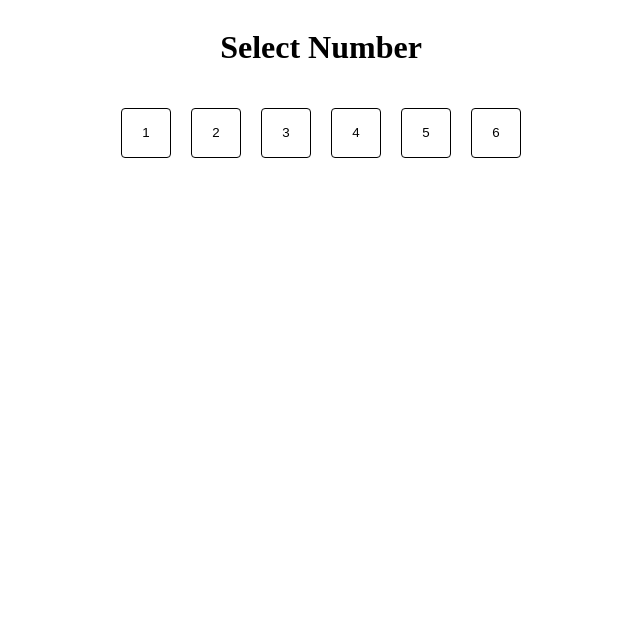
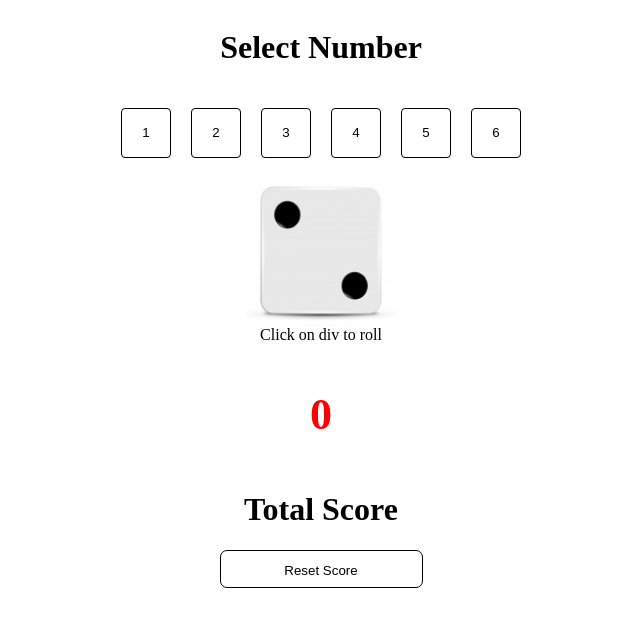
Before and after one commit to xdrahulagrawal/dice-game, a React (Create React App) app: page / in a window 1280 px wide. Both pictures are taken after a click on the button "Start Game". Shown: the top 626 px of the page, without its empty margins (319-959 px from the left). Built offline with nearby package versions, Linux system fonts and the light colour scheme.

Commit message:
Logic and Ui of dice

```diff
--- a/src/assests/styles/play-game.css
+++ b/src/assests/styles/play-game.css
@@ -1,21 +1,21 @@
-.play-game-container{
+.play-game-container {
     display: flex;
     flex-direction: column;
 }
 
-.play-game-container-item1-heading{
+.play-game-container-item1-heading {
     font-size: 32px;
     text-align: center;
 }
 
-.play-game-container-item2-numbers{
+.play-game-container-item2-numbers {
     display: flex;
     justify-content: center;
     margin-top: 20px;
     gap: 20px;
 }
 
-.button-numbers{
+.button-numbers {
     width: 50px;
     height: 50px;
     border: 1px solid black;
@@ -26,7 +26,73 @@
     cursor: pointer;
 }
 
-.button-numbers:hover{
+.button-numbers:hover {
     border: 1px solid blue;
     color: blue;
 }
+
+.button-selected-number{
+    width: 50px;
+    height: 50px;
+    background-color: wheat;
+    border-radius: 4px;
+    color: black;
+    cursor: pointer;
+    color: red;
+    border: 1px solid red;
+}
+.img-container {
+    display: flex;
+    justify-content: center;
+    margin-top: 20px;
+}
+
+.para-dice {
+    text-align: center;
+    margin-top: -2px;
+}
+
+
+.score-container {
+    display: flex;
+    justify-content: center;
+    flex-direction: column;
+}
+
+.score-container-item1 {
+    font-size: 44px;
+    color: blue;
+    align-self: center;
+}
+
+.score-container-item2 {
+    font-size: 32px;
+    color: black;
+    align-self: center;
+}
+
+.button-reset-score {
+    align-self: center;
+    width: 203px;
+    height: 38px;
+    line-height: 38px;
+    background: white;
+    color: black;
+    border: 1px solid black;
+    border-radius: 7px;
+    cursor: pointer;
+
+}
+
+.button-reset-score:hover {
+    color: blue;
+    border: 1px solid blue;
+
+}
+
+.green{
+    color: green;
+}
+.red{
+    color: red;
+}
--- /dev/null
+++ b/src/components/ImageContainer.jsx
@@ -0,0 +1,19 @@
+import React, { useState } from 'react';
+import dice1 from '../assests/images/dice1.png'
+import dice2 from '../assests/images/dice2.png'
+import dice3 from '../assests/images/dice3.png'
+import dice4 from '../assests/images/dice4.png'
+import dice5 from '../assests/images/dice5.png'
+import dice6 from '../assests/images/dice6.png'
+
+function ImageContainer({dices,_generateRandomNumber}) {
+    const images = [dice1, dice2, dice3, dice4, dice4, dice5, dice6]
+
+    return (
+        <div className='img-container' onClick={_generateRandomNumber}>
+            <img src={images[dices]} alt={dice1} />
+        </div>
+    )
+}
+
+export default ImageContainer
--- a/src/components/PlayGame.jsx
+++ b/src/components/PlayGame.jsx
@@ -1,19 +1,47 @@
-import React from 'react'
+import React, { useState } from 'react';
+import ImageContainer from './ImageContainer';
+import SelectButton from './SelectButton';
+import Score from './Score';
 import '../assests/styles/play-game.css'
 
 
 function PlayGame() {
-    const numbers = [1, 2, 3, 4, 5, 6]
+    const [selectedNumber, setSelectedNumber] = useState('')
+    const [score, setScore] = useState(0)
+    const [dices, setDices] = useState(1);
+    const [error, setError] = useState(null);
+
+    //Get Number when user click any number
+    const _onClickSedelectedNumber = (value) => {
+        setSelectedNumber(value)
+        setError('')
+    }
+
+    const _generateRandomNumber = () => {
+        const generatedNum = Math.ceil(Math.random() * 6)
+        if (selectedNumber) {
+            setDices(generatedNum)
+            if (generatedNum === +selectedNumber) {
+                console.log({ generatedNum, selectedNumber });
+                setScore(prev => prev + 10)
+                return
+            }
+            setScore(prev => prev - 10)
+            return
+        }
+        setError('Please select number')
+    }
+
     return (
         <div className='play-game-container'>
-            <h1 className='play-game-container-item1-heading'>Select Number</h1>
-            <div className='play-game-container-item2-numbers'>
-                {
-                    numbers.map((num, index) => {
-                        return <button className='button-numbers' key={index}>{num}</button>
-                    })
-                }
-            </div>
+
+            <h1 className='play-game-container-item1-heading'>{error ? error : 'Select Number'}</h1>
+            <SelectButton selectedNumber={selectedNumber} _onClickSedelectedNumber={_onClickSedelectedNumber} />
+
+            <ImageContainer dices={dices} _generateRandomNumber={_generateRandomNumber} />
+
+            <p className='para-dice'>Click on div to roll</p>
+            <Score score={score} setScore={setScore} setSelectedNumber={setSelectedNumber} />
         </div>
     )
 }
--- /dev/null
+++ b/src/components/Score.jsx
@@ -0,0 +1,14 @@
+import React from 'react'
+import '../assests/styles/play-game.css'
+
+function Score({ score, setScore, setSelectedNumber }) {
+    return (
+        <div className='score-container'>
+            <h1 className={score > 0 ? 'score-container-item1 green' : 'score-container-item1 red'}>{score}</h1>
+            <h1 className='score-container-item2'>Total Score</h1>
+            <button className='button-reset-score' onClick={() => { setScore(0); setSelectedNumber('') }}>Reset Score</button>
+        </div>
+    )
+}
+
+export default Score
--- /dev/null
+++ b/src/components/SelectButton.jsx
@@ -0,0 +1,19 @@
+import React from 'react'
+import '../assests/styles/play-game.css'
+
+
+function SelectButton({selectedNumber,_onClickSedelectedNumber}) {
+    const numbers = [1, 2, 3, 4, 5, 6]
+
+  return (
+    <div className='play-game-container-item2-numbers'>
+    {
+        numbers.map((num, index) => {
+            return <button className={selectedNumber === num ? "button-selected-number" : 'button-numbers'} key={index} onClick={() =>{ _onClickSedelectedNumber(num)}}>{num}</button>
+        })
+    }
+</div>
+  )
+}
+
+export default SelectButton
```
